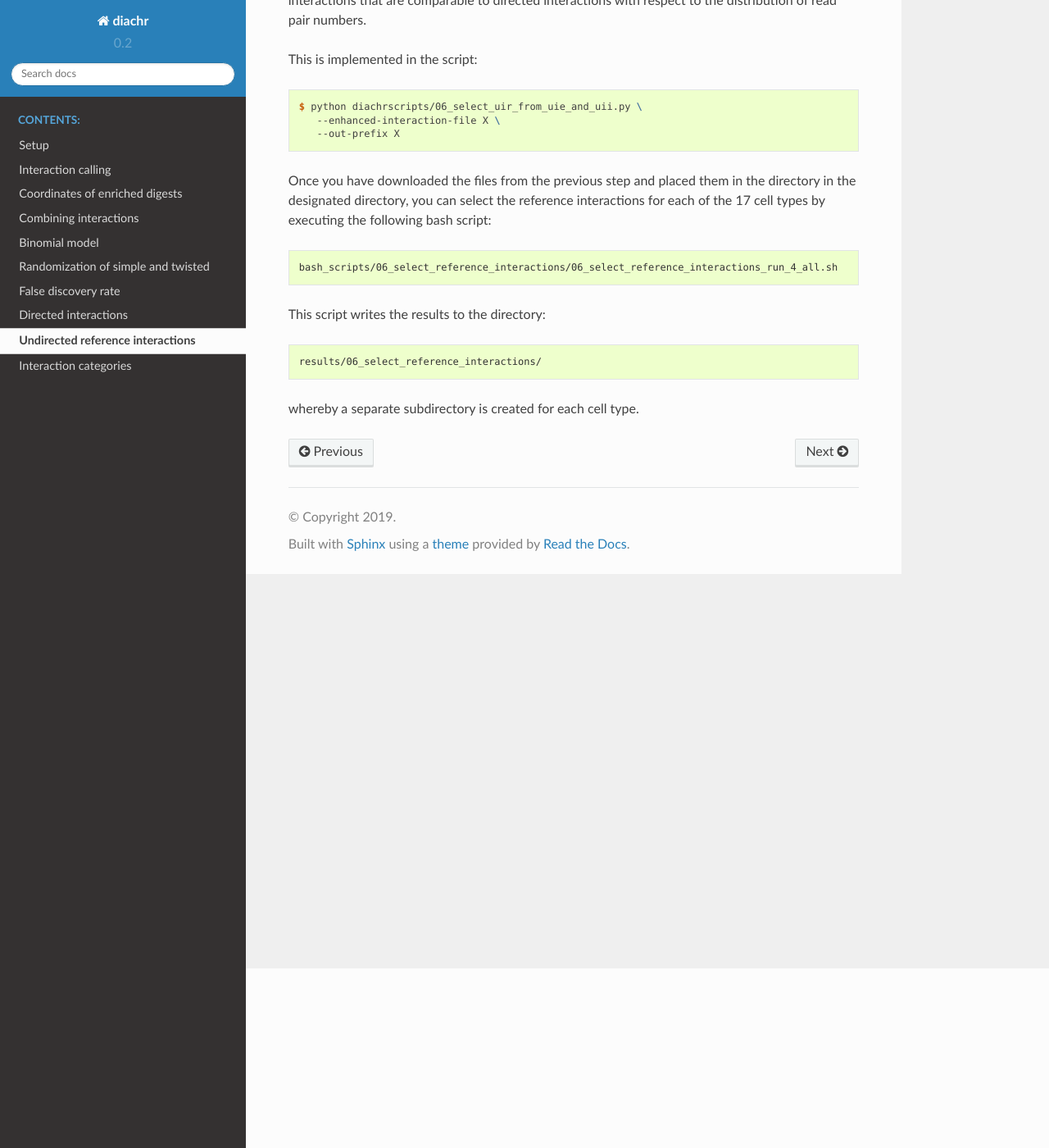
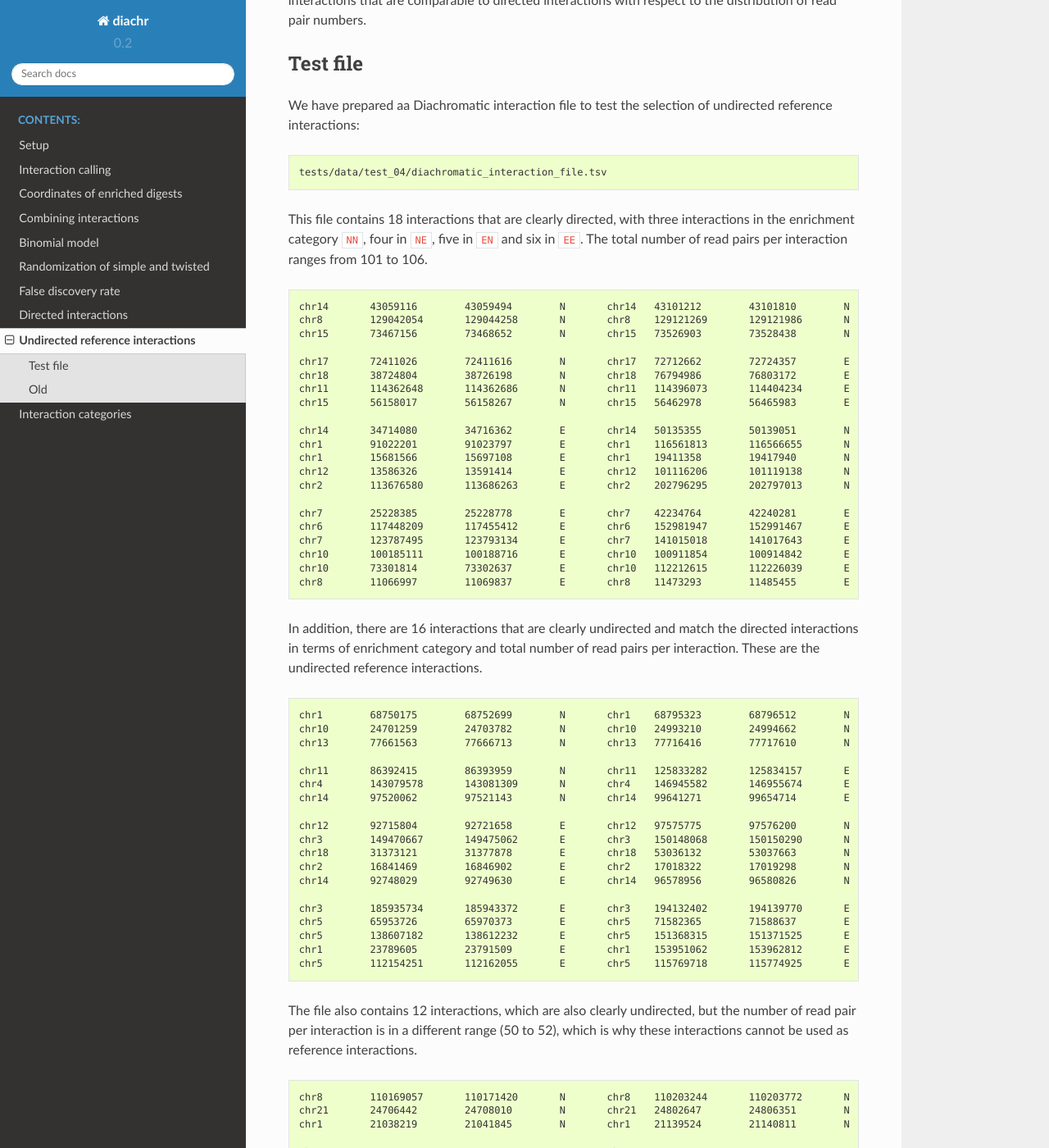
Before and after one commit to hansenp/diachrscripts, a Sphinx documentation site: the page built from docs/undirected_reference_interactions.rst, in a window 1280 px wide and 1400 px high, scrolled down 219 px. Shown: the whole window at 82% size. Built offline with Sphinx 7.4.7 and the Read the Docs theme 2.0.0, drawn with Linux system fonts in a browser that asks for light colours; some of the changed text lies outside the part shown.

Commit message:
Adding test file for selection of reference interaction.

```diff
--- a/docs/undirected_reference_interactions.rst
+++ b/docs/undirected_reference_interactions.rst
@@ -10,9 +10,112 @@ read pairs less often as significant that interactions with many read pairs
 Therefore, we select undirected reference interactions that are comparable
 to directed interactions with respect to the distribution of read pair numbers.
 
+Test file
+=========
+
+We have prepared aa Diachromatic interaction file to test
+the selection of undirected reference interactions:
+
+.. code-block:: console
+
+    tests/data/test_04/diachromatic_interaction_file.tsv
+
+This file contains 18 interactions that are clearly directed,
+with three interactions in the enrichment category ``NN``,
+four in ``NE``, five in ``EN`` and six in ``EE``.
+The total number of read pairs per interaction ranges from 101 to 106.
+
+.. code-block:: console
+
+    chr14	43059116	43059494	N	chr14	43101212	43101810	N	100:1
+    chr8	129042054	129044258	N	chr8	129121269	129121986	N	100:2
+    chr15	73467156	73468652	N	chr15	73526903	73528438	N	100:3
+
+    chr17	72411026	72411616	N	chr17	72712662	72724357	E	100:1
+    chr18	38724804	38726198	N	chr18	76794986	76803172	E	100:2
+    chr11	114362648	114362686	N	chr11	114396073	114404234	E	100:3
+    chr15	56158017	56158267	N	chr15	56462978	56465983	E	100:4
+
+    chr14	34714080	34716362	E	chr14	50135355	50139051	N	100:1
+    chr1	91022201	91023797	E	chr1	116561813	116566655	N	100:2
+    chr1	15681566	15697108	E	chr1	19411358	19417940	N	100:3
+    chr12	13586326	13591414	E	chr12	101116206	101119138	N	100:4
+    chr2	113676580	113686263	E	chr2	202796295	202797013	N	100:5
+
+    chr7	25228385	25228778	E	chr7	42234764	42240281	E	100:1
+    chr6	117448209	117455412	E	chr6	152981947	152991467	E	100:2
+    chr7	123787495	123793134	E	chr7	141015018	141017643	E	100:3
+    chr10	100185111	100188716	E	chr10	100911854	100914842	E	100:4
+    chr10	73301814	73302637	E	chr10	112212615	112226039	E	100:5
+    chr8	11066997	11069837	E	chr8	11473293	11485455	E	100:6
+
+In addition, there are 16 interactions that are clearly undirected and
+match the directed interactions in terms of enrichment category and
+total number of read pairs per interaction.
+These are the undirected reference interactions.
+
+.. code-block:: console
+
+    chr1	68750175	68752699	N	chr1	68795323	68796512	N	50:51
+    chr10	24701259	24703782	N	chr10	24993210	24994662	N	50:52
+    chr13	77661563	77666713	N	chr13	77716416	77717610	N	50:53
+
+    chr11	86392415	86393959	N	chr11	125833282	125834157	E	50:51
+    chr4	143079578	143081309	N	chr4	146945582	146955674	E	50:52
+    chr14	97520062	97521143	N	chr14	99641271	99654714	E	50:53
+
+    chr12	92715804	92721658	E	chr12	97575775	97576200	N	50:51
+    chr3	149470667	149475062	E	chr3	150148068	150150290	N	50:52
+    chr18	31373121	31377878	E	chr18	53036132	53037663	N	50:53
+    chr2	16841469	16846902	E	chr2	17018322	17019298	N	50:54
+    chr14	92748029	92749630	E	chr14	96578956	96580826	N	50:55
+
+    chr3	185935734	185943372	E	chr3	194132402	194139770	E	50:51
+    chr5	65953726	65970373	E	chr5	71582365	71588637	E	50:52
+    chr5	138607182	138612232	E	chr5	151368315	151371525	E	50:53
+    chr1	23789605	23791509	E	chr1	153951062	153962812	E	50:54
+    chr5	112154251	112162055	E	chr5	115769718	115774925	E	50:55
+
+The file also contains 12 interactions,
+which are also clearly undirected,
+but the number of read pair per interaction is in a different range (50 to 52),
+which is why these interactions cannot be used as reference interactions.
+
+.. code-block:: console
+
+    chr8	110169057	110171420	N	chr8	110203244	110203772	N	25:25
+    chr21	24706442	24708010	N	chr21	24802647	24806351	N	25:26
+    chr1	21038219	21041845	N	chr1	21139524	21140811	N	25:27
+
+    chr7	105237629	105238078	N	chr7	128862293	128872009	E	25:25
+    chr6	89716777	89716882	N	chr6	89916736	89920828	E	25:26
+    chr9	120719242	120724112	N	chr9	135466848	135469617	E	25:27
+
+    chr14	24167761	24173500	E	chr14	75079406	75087746	N	25:25
+    chr12	132700658	132715264	E	chr12	133104166	133106284	N	25:26
+    chr8	142668614	142673077	E	chr8	142903855	142904484	N	25:27
+
+    chr17	80806561	80813742	N	chr17	80880355	80886553	N	25:25
+    chr2	197200527	197202476	N	chr2	197253179	197256110	N	25:26
+    chr2	139005552	139005761	N	chr2	139026311	139029719	N	25:27
+
+For two directed interactions,
+there is no matching undirected reference interaction.
+One interaction is in enrichment category ``NE`` and has a total of 104 read pairs:
+
+.. code-block:: console
+
+    chr15	56158017	56158267	N	chr15	56462978	56465983	E	100:4
+
+The second interaction is in the enrichment category ``EE`` and has a total of 106 read pairs:
+
+.. code-block:: console
+
+    chr8	11066997	11069837	E	chr8	11473293	11485455	E	100:6
 
 
-
+Old
+===
 
 This  is implemented in the  script:
 
```
Also changed, not shown: 04_rate_and_categorize_interactions.py (+7 -10 lines), 2 other files.
